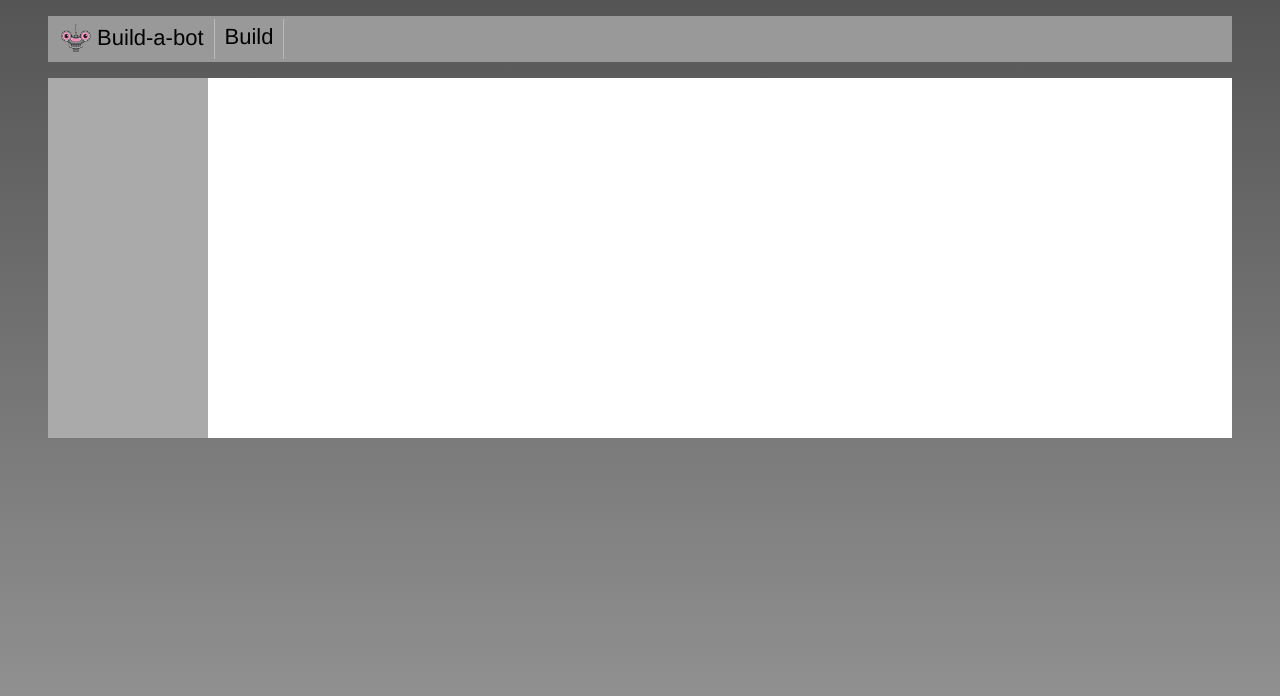
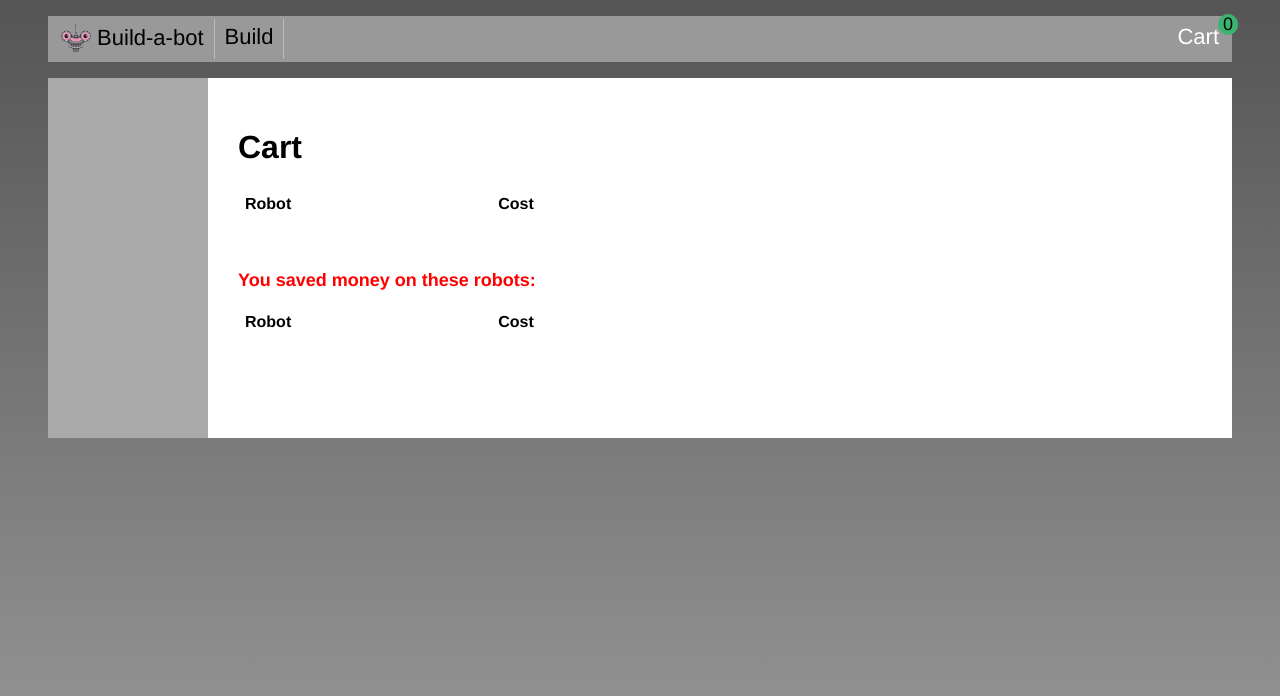
Before and after one commit to junejungjunejung/projectCooper, a Vue app in the folder robot-builder/: page /cart in a window 1280 px wide. Shown: the top 696 px of the page. Built offline with nearby package versions, Linux system fonts and the light colour scheme.

Commit message:
adding vuex

```diff
--- a/robot-builder/package.json
+++ b/robot-builder/package.json
@@ -10,7 +10,8 @@
   "dependencies": {
     "core-js": "^2.6.5",
     "vue": "^2.6.10",
-    "vue-router": "^3.1.6"
+    "vue-router": "^3.1.6",
+    "vuex": "^3.1.3"
   },
   "devDependencies": {
     "@vue/cli-plugin-babel": "^3.0.0",
--- a/robot-builder/src/App.vue
+++ b/robot-builder/src/App.vue
@@ -13,6 +13,14 @@
             <router-link class="nav-link" :to="{name: 'Build'}" exact>
               Build
             </router-link>
+          </li>
+          <li class="nav-item cart">
+            <router-link class="nav-link" :to="{name: 'Cart'}" exact>
+              Cart
+            </router-link>
+            <div class="cart-items">
+              {{cart.length}}
+            </div>
           </li>
         </ul>
       </nav>
@@ -32,6 +40,11 @@
 <script>
 export default {
   name: 'app',
+  computed: {
+    cart(){
+      return this.$store.state.cart;
+    },
+  }
 }
 </script>
 
@@ -69,6 +82,11 @@
   font-size: 22px;
   border-right: 1px solid #bbb;
 }
+.nav-item.cart{
+  position: relative;
+  margin-left: auto;
+  border-right: none;
+}
 .logo {
   vertical-align: middle;
   height: 30px;
@@ -91,4 +109,15 @@
   width: 100px;
   min-height: 300px;
 }
+.cart-items{
+  position: absolute;
+  top: -5px;
+  right: -9px;
+  font-size: 18px;
+  width: 20px;
+  text-align: center;
+  display: inline-block;
+  border-radius: 100px;
+  background-color: mediumseagreen;
+}
 </style>
--- a/robot-builder/src/build/RobotBuilder.vue
+++ b/robot-builder/src/build/RobotBuilder.vue
@@ -49,23 +49,6 @@
       position="bottom"
       @partSelected="part=> selectedRobot.base=part"/>
     </div>
-    <div>
-      <h1>Cart</h1>
-      <table>
-        <thead>
-          <tr>
-            <th>Robot</th>
-            <th class="cost">Cost</th>
-          </tr>
-        </thead>
-        <tbody>
-          <tr v-for="(robot,index) in cart" :key="index">
-            <td>{{robot.head.title}}</td>
-            <td class="cost">{{robot.cost}}</td>
-          </tr>
-        </tbody>
-      </table>
-    </div>
   </div>
 </template>
 
@@ -112,7 +95,7 @@
       robot.torso.cost+
       robot.rightArm.cost+
       robot.base.cost;
-      this.cart.push(Object.assign({}, robot, {cost}));
+      this.$store.commit('addRobotToCart',Object.assign({}, robot, {cost}));
       this.addedToCart=true;
     },
   },
@@ -228,14 +211,6 @@
   padding: 3px;
   font-style: 16px;
 }
-td, th{
-  text-align: left;
-  padding: 5px;
-  padding-right: 20px;
-}
-.cost{
-  text-align: right;
-}
 .preview {
   position: absolute;
   top: -20px;
--- /dev/null
+++ b/robot-builder/src/cart/ShoppingCart.vue
@@ -0,0 +1,82 @@
+<template>
+  <div>
+    <h1>Cart</h1>
+    <table>
+      <thead>
+        <tr>
+          <th class="robot-title">
+            Robot
+          </th>
+          <th class="cost">
+            Cost
+          </th>
+        </tr>
+      </thead>
+      <tbody>
+        <tr v-for="(robot, index) in cart" :key="index">
+          <td class="robot-title">
+            {{robot.head.title}}
+          </td>
+          <td class="cost">
+            {{robot.cost}}
+          </td>
+        </tr>
+      </tbody>
+    </table>
+    <h2 class="saleItems">You saved money on these robots:</h2>
+    <table>
+      <thead>
+        <tr>
+          <th class="robot-title">
+            Robot
+          </th>
+          <th class="cost">
+            Cost
+          </th>
+        </tr>
+      </thead>
+      <tbody>
+        <tr v-for="(robot, index) in cartSaleItems" :key="index">
+          <td class="robot-title">
+            {{robot.head.title}}
+          </td>
+          <td class="cost">
+            {{robot.cost}}
+          </td>
+        </tr>
+      </tbody>
+    </table>
+ </div>
+</template>
+
+<script>
+export default {
+  name: 'Cart',
+  computed: {
+    cart(){
+      return this.$store.state.cart;
+    },
+    cartSaleItems(){
+      return this.$store.getters.cartSaleItems;
+    },
+  },
+};
+</script>
+
+<style scoped>
+  td, th {
+    padding: 5px;
+  }
+  .robot-title {
+    text-align: left;
+    padding-right: 200px;
+  }
+  .cost {
+    text-align: right;
+  }
+  .saleItems {
+    margin-top: 50px;
+    font-size: 18px;
+    color: red;
+  }
+</style>
--- a/robot-builder/src/main.js
+++ b/robot-builder/src/main.js
@@ -1,10 +1,12 @@
 import Vue from 'vue';
 import App from './App.vue';
 import router from './router';
+import store from './store';
 
 Vue.config.productionTip = false;
 
 new Vue({
   render: h => h(App),
   router,
+  store,
 }).$mount('#app');
--- a/robot-builder/src/router/index.js
+++ b/robot-builder/src/router/index.js
@@ -11,6 +11,7 @@
 import PartInfo from '../parts/PartInfo';
 import SidebarStandard from '../sidebars/SidebarStandard';
 import SidebarBuild from '../sidebars/SidebarBuild';
+import ShoppingCart from '../cart/ShoppingCart';
 
 Vue.use(Router);
 
@@ -68,5 +69,11 @@
       const isValidId = Number.isInteger(Number(to.params.id));
       next(isValidId);
     }
-  }],
+  },
+  {
+    path:'/cart',
+    name:'Cart',
+    component: ShoppingCart,
+  },
+],
 });
--- /dev/null
+++ b/robot-builder/src/store/index.js
@@ -0,0 +1,20 @@
+import Vue from 'vue';
+import Vuex from 'vuex';
+
+Vue.use(Vuex);
+
+export  default new Vuex.Store({
+  state: {
+    cart: [],
+  },
+  mutations: {
+    addRobotToCart(state, robot){
+      state.cart.push(robot);
+    },
+  },
+  getters: {
+    cartSaleItems(state){
+      return state.cart.filter(item=>item.head.onSale);
+    },
+  },
+});
```
Also changed, not shown: 1 other file (tests, documents, lock files or other folders).
